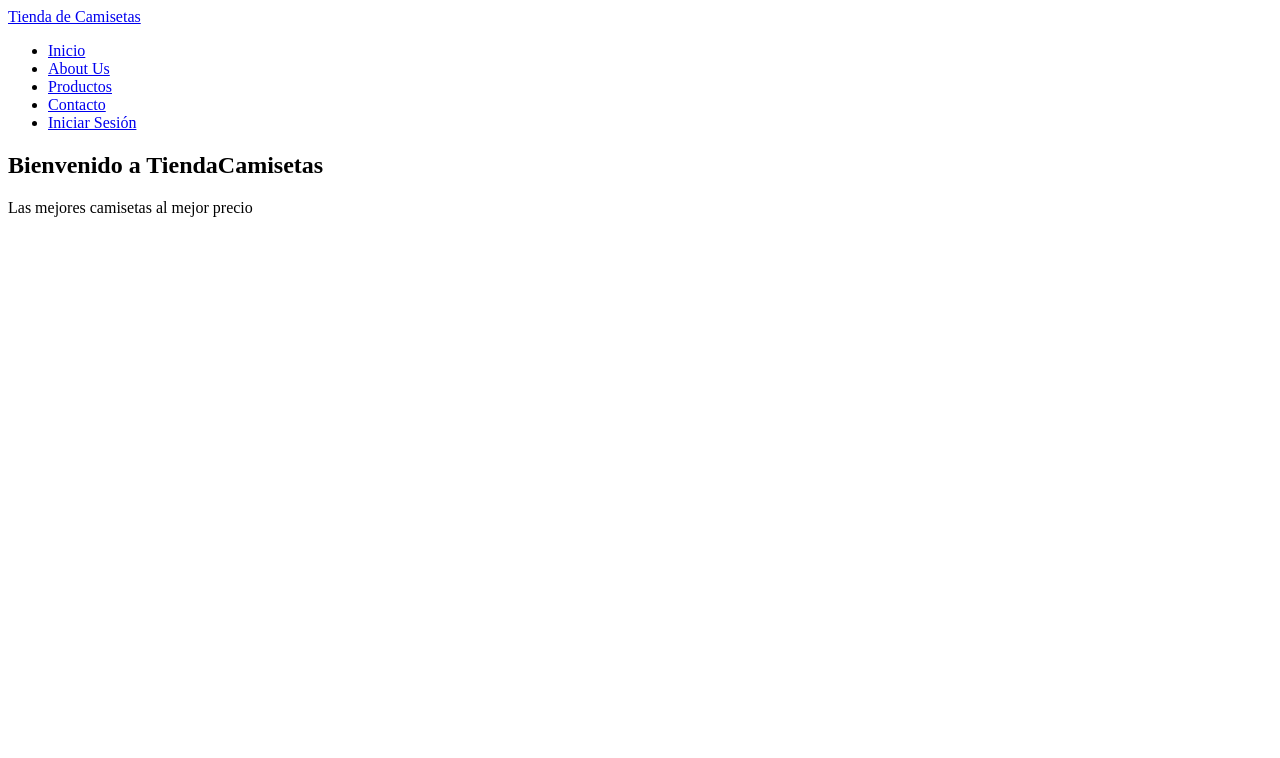
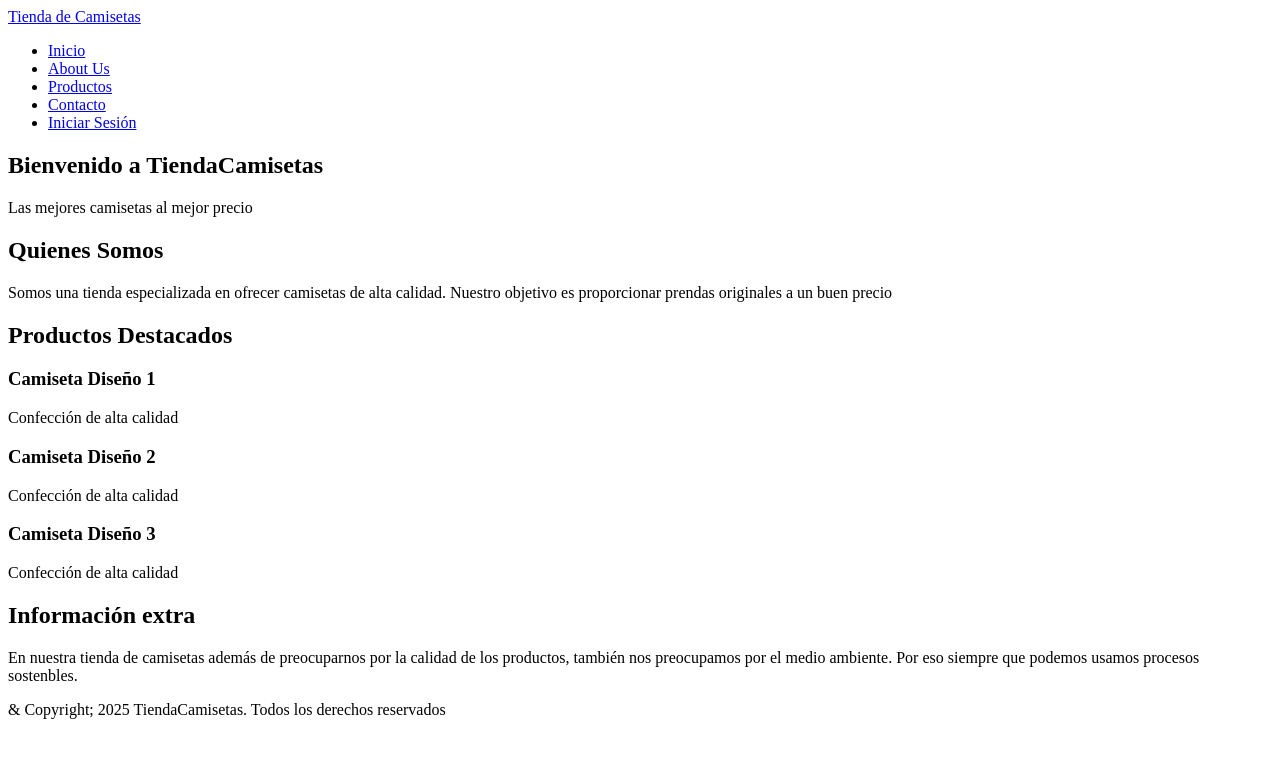
Before and after one commit to elfkamin/Flexbox-DAMB, a plain HTML site: page trabajo_LenguajeMarcas/Flexbox-DAMB/html/index.html in a window 1280 px wide. Drawn offline with Linux system fonts and the light colour scheme.

Commit message:
add footer, add informacion extra, add productos destacados, add about us

```diff
--- a/trabajo_LenguajeMarcas/Flexbox-DAMB/html/index.html
+++ b/trabajo_LenguajeMarcas/Flexbox-DAMB/html/index.html
@@ -30,6 +30,46 @@
         </div>
       </section>
 
+      <section class="about-us">
+        <div class="contenedor">
+            <h2>Quienes Somos</h2>
+            <div class="about-contenido">
+                <p>Somos una tienda especializada en ofrecer camisetas de alta calidad. Nuestro objetivo es proporcionar prendas originales a un buen precio</p>
+            </div>
+        </div>
+      </section>
 
+      <section class="productos">
+        <div class="contenedor">
+            <h2>Productos Destacados</h2>
+            <div class="lista-productos">
+                <div class="producto1">
+                    <h3>Camiseta Diseño 1</h3>
+                    <p>Confección de alta calidad</p>
+                </div>
+                <div class="producto2">
+                    <h3>Camiseta Diseño 2</h3>
+                    <p>Confección de alta calidad</p>
+                </div>
+                <div class="producto3">
+                    <h3>Camiseta Diseño 3</h3>
+                    <p>Confección de alta calidad</p>
+                </div>
+            </div>
+        </div>
+      </section>
+
+      <section class="info-extra">
+        <div class="contenedor">
+            <h2>Información extra</h2>
+            <p>En nuestra tienda de camisetas además de preocuparnos por la calidad de los productos, también nos preocupamos por el medio ambiente. Por eso siempre que podemos usamos procesos sostenbles.</p>
+        </div>
+      </section>
+
+      <footer>
+        <div class="contenedor">
+            <p> & Copyright; 2025 TiendaCamisetas. Todos los derechos reservados </p>
+        </div>
+      </footer>
 </body>
 </html>
```
